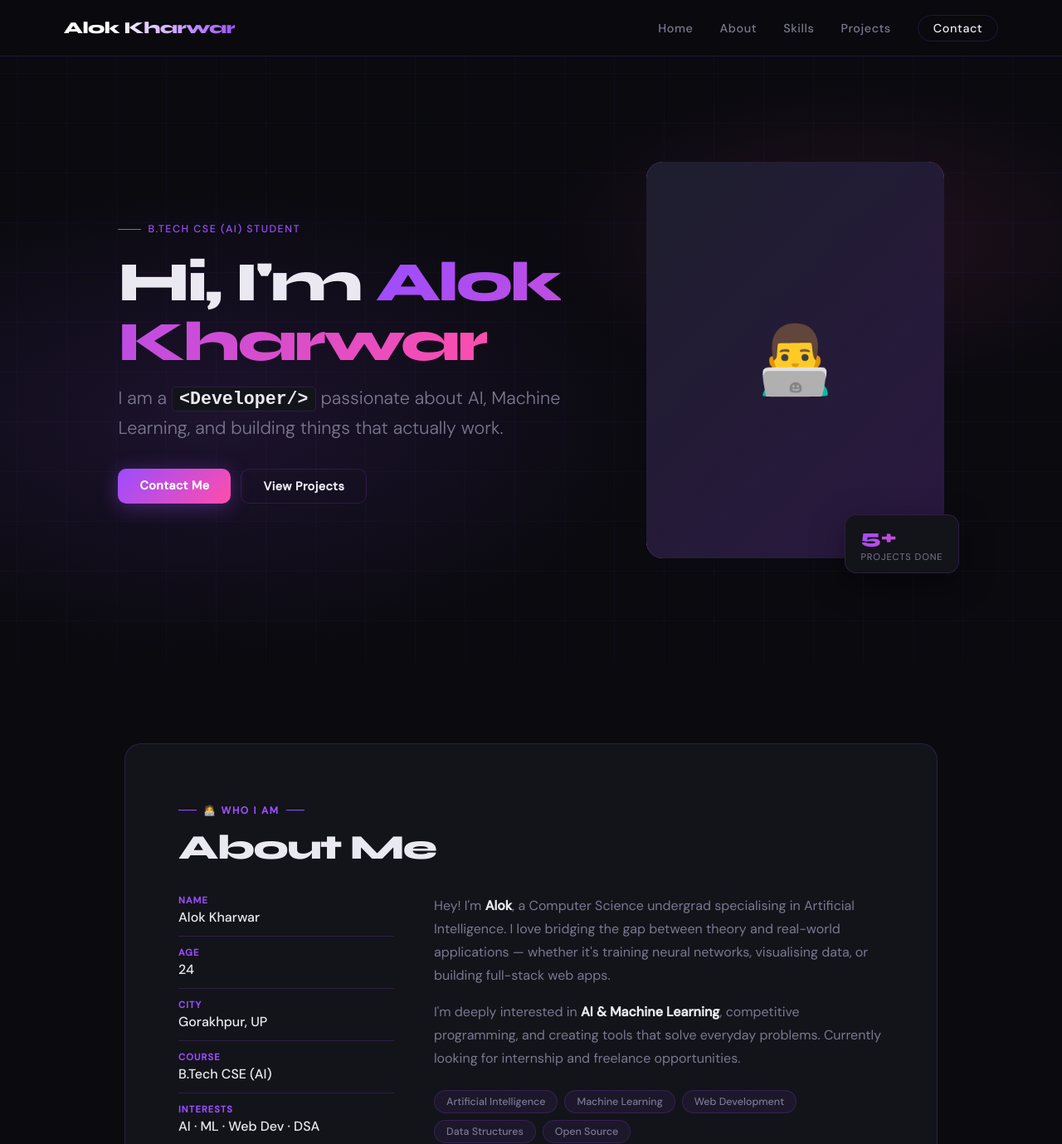
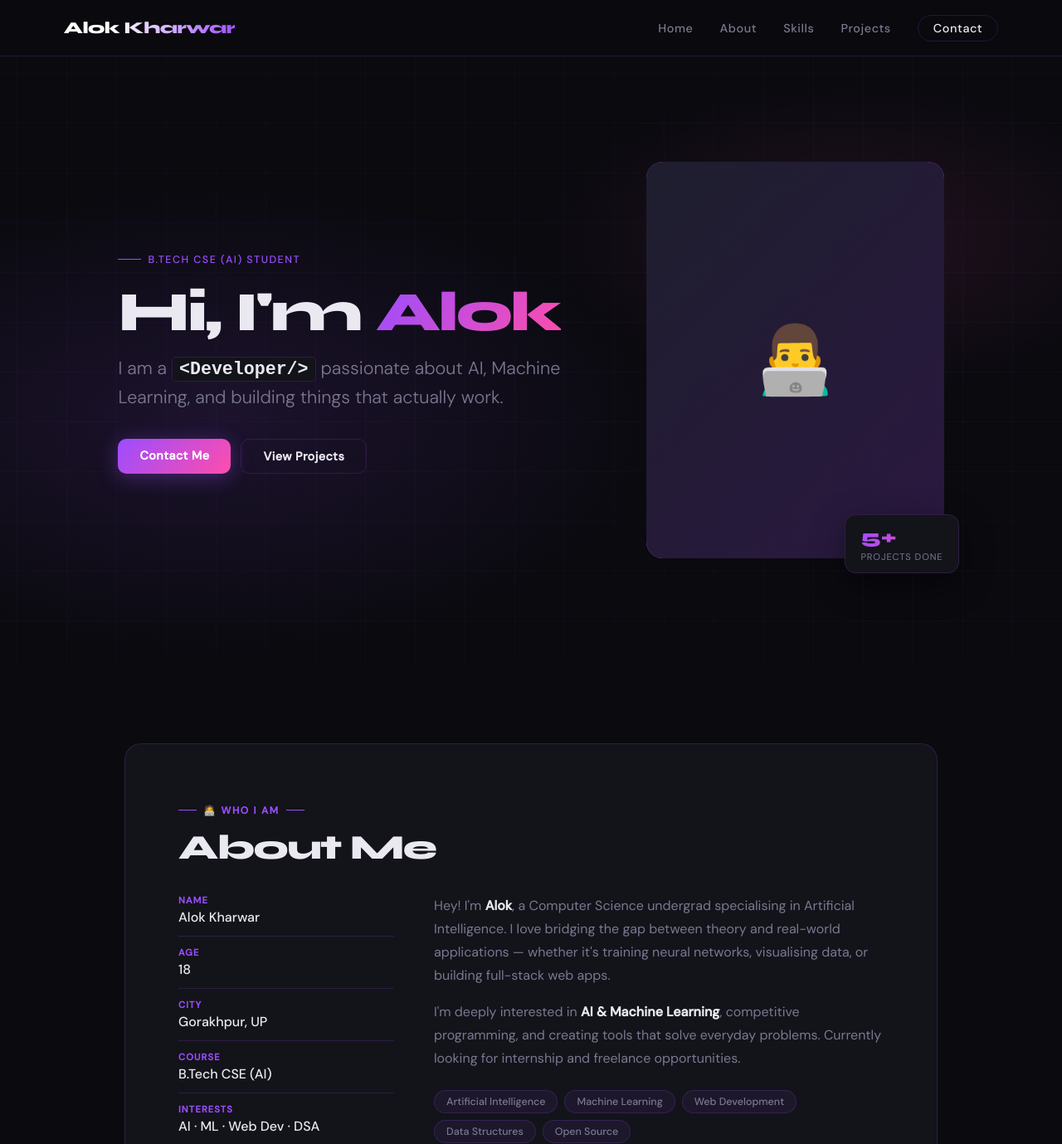
Before and after one commit to alokxkh/my-portfolio, a React app in the folder frontend/: page / in a window 1280 px wide. Shown: the top 1379 px of the page at 83% size. Built offline with nearby package versions, Linux system fonts and the light colour scheme; the HTML template or start-up script is replaced by a standard one.

Commit message:
update some details

```diff
--- a/frontend/src/App.jsx
+++ b/frontend/src/App.jsx
@@ -33,7 +33,7 @@ const projects = [
     title: 'CNN Cat vs Dog Classifier',
     desc: 'A Convolutional Neural Network trained on the Kaggle Dogs vs Cats dataset. Achieves ~95% accuracy using data augmentation and dropout regularization.',
     tags: ['Python', 'TensorFlow', 'Keras', 'CNN'],
-    github: 'https://github.com/alok-kharwar',
+    github: 'https://github.com/alokk2005/cnn-cat-vs-dog-classification.git',
     emoji: '🐱🐶',
     reverse: false,
   },
@@ -122,7 +122,7 @@ const App = () => {
         <section className="hero" id="home">
           <div className="hero-left">
             <div className="hero-eyebrow"><span></span> B.Tech CSE (AI) Student</div>
-            <h1 className="one">Hi, I'm <em>Alok Kharwar</em></h1>
+            <h1 className="one">Hi, I'm <em>Alok</em></h1>
             <div className="two">
               I am a <span className="bold">&lt;Developer/&gt;</span> passionate about
               AI, Machine Learning, and building things that actually work.
@@ -156,7 +156,7 @@ const App = () => {
                 </div>
                 <div className="info-row">
                   <span className="info-label">Age</span>
-                  <span className="info-value">24</span>
+                  <span className="info-value">18</span>
                 </div>
                 <div className="info-row">
                   <span className="info-label">City</span>
```
